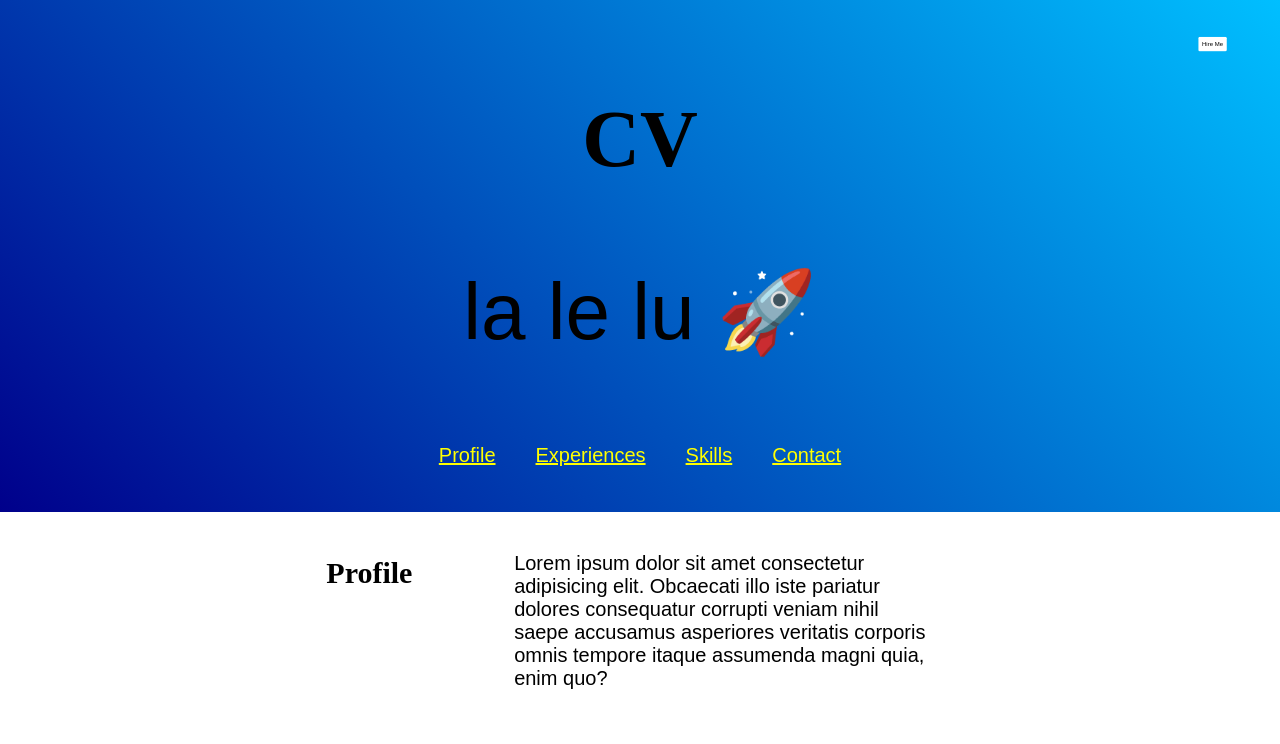
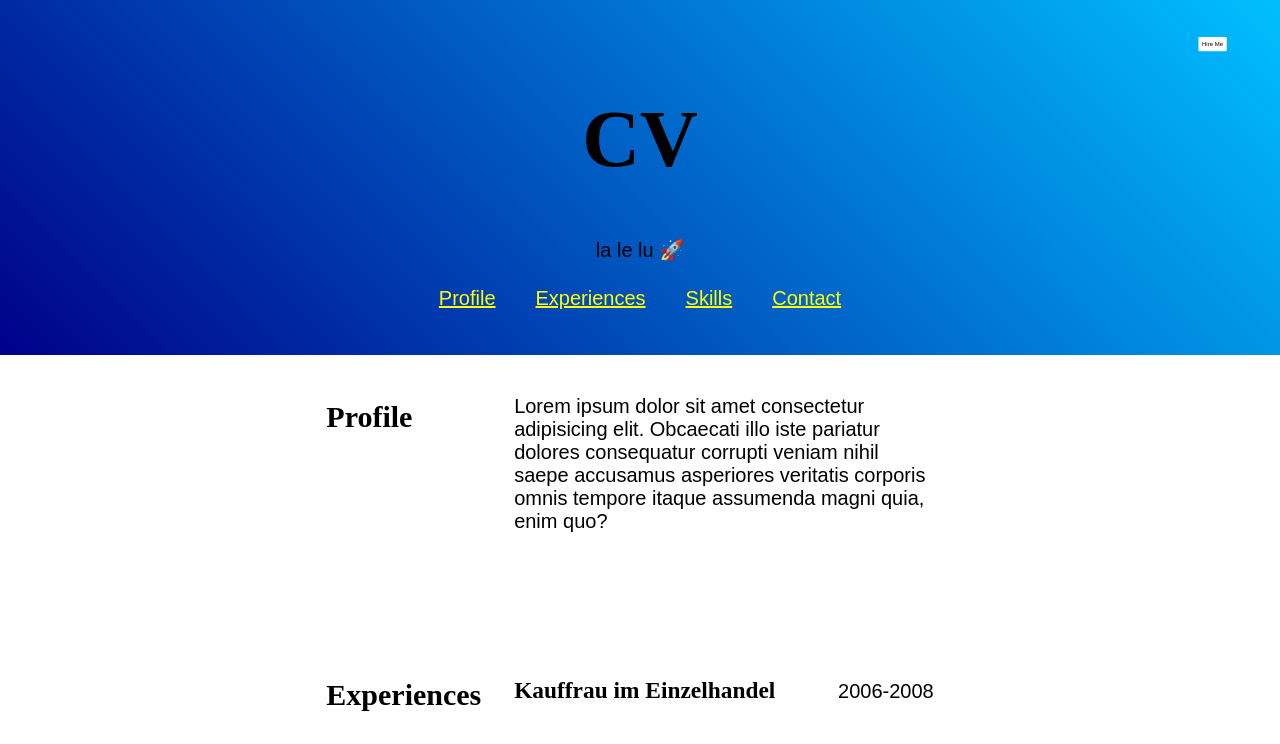
Before and after one commit to vanessawa/cv, a plain HTML site: page index.html in a window 1280 px wide. Shown: the top 744 px of the page. Drawn offline with Linux system fonts and the light colour scheme; a web font is replaced by a local one.

Commit message:
Doppelte Class gelöscht

```diff
--- a/index.html
+++ b/index.html
@@ -15,7 +15,7 @@
     <header class="header">
       <div class="heading-group">
         <h1 class="main-heading">CV</h1>
-        <p class="top" class="profession">la le lu</p>
+        <p class="top profession">la le lu</p>
       </div>
     <nav class="navigation">
       <a class="nav-link" href="#profile">Profile</a>
```
